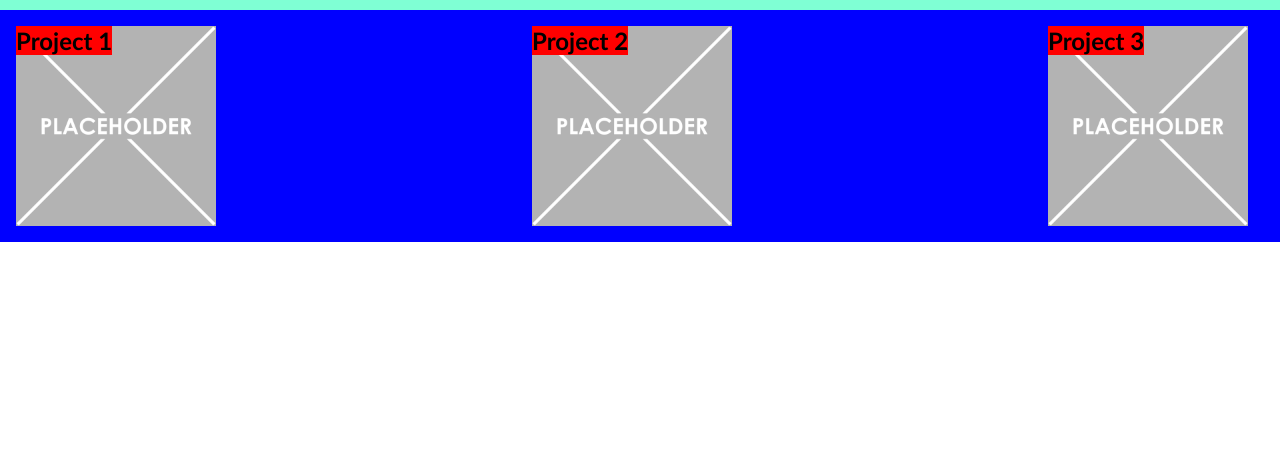
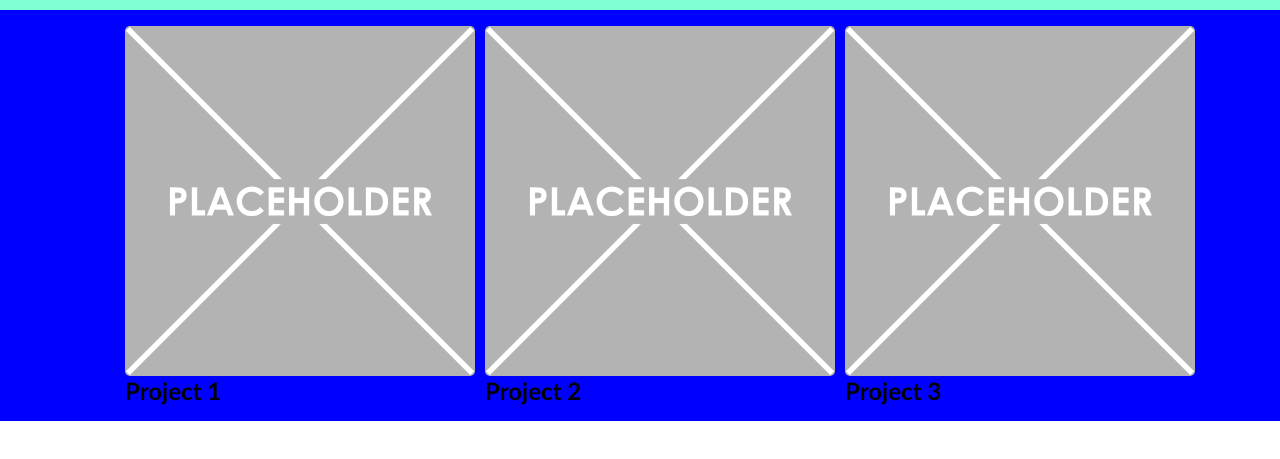
Before and after one commit to deegeedubs/portfolio-danny-wittig, a plain HTML site: page index.html in a window 1280 px wide. Shown: the part 87-546 px from the top of the page. Drawn offline with Linux system fonts and the light colour scheme.

Commit message:
changes to project flexboxes
utilized object-fit instead of making them background images

```diff
--- a/assets/style.css
+++ b/assets/style.css
@@ -52,27 +52,35 @@ nav ul li a {
 /* End Header Styling */
 /* Main Styling */
 main {
-    display: flex;
+    /* display: flex;
     flex-wrap: nowrap;
     justify-content: space-between;
-    width: 100vw;
+    width: 100vw; */
     background-color: blue;
     padding: 1em;
 }
 
 .projects {
-    background-image: url('/assets/images/placeholder.png');
-    background-size: cover;
-    width: 200px;
-    height: 200px;
-    margin-right: 1em;
+    display: flex;
+    flex-wrap: wrap;
+    justify-content: center;
+    gap: 10px;
+    list-style: none;
 }
 
-.projects h2{
-    position: absolute;
-    background-color: red;
-    z-index: 2;
+.projects > li {
+    flex-basis: 350px;
 }
+
+.projects li img {
+    object-fit: cover;
+    max-width: 100%;
+    height: auto;
+    vertical-align: middle;
+    border-radius: 5px;
+
+}
+
 
 
 @media screen and (max-width: 992px){
--- a/index.html
+++ b/index.html
@@ -17,15 +17,20 @@
         </ul></nav>
     </header>
     <main>
-        <article class="projects">
-            <h2>Project 1</h2>
-        </article>
-        <article class="projects">
-            <h2>Project 2</h2>
-        </article>
-        <article class="projects">
-            <h2>Project 3</h2>
-        </article>
+        <ul class="projects">
+            <li>
+                <img src="./assets/images/placeholder.png" alt="placeholder">
+                <h2>Project 1</h2>
+            </li>
+            <li>
+                <img src="./assets/images/placeholder.png" alt="placeholder">
+                <h2>Project 2</h2>
+            </li>
+            <li>
+                <img src="./assets/images/placeholder.png" alt="placeholder">
+                <h2>Project 3</h2>
+            </li>
+        </ul>
     </main>
 
 
```
